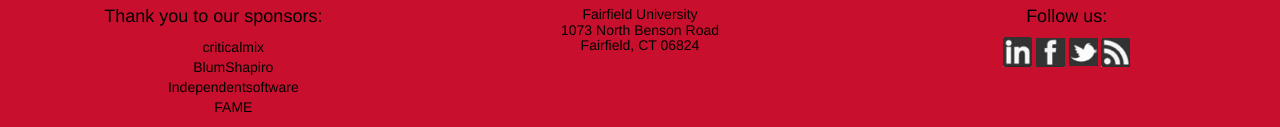
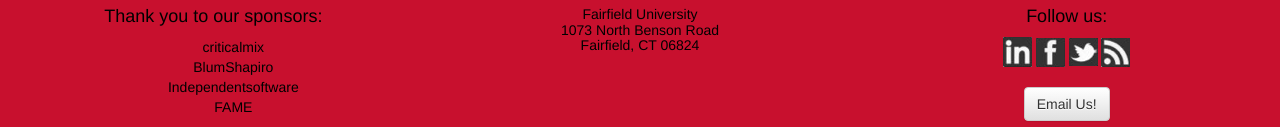
Before and after one commit to fairfield-is135-fall2014/TermProject, a plain HTML site: page index.html in a window 1280 px wide. Shown: the part 1842-1969 px from the top of the page. Drawn offline with nearby package versions, Linux system fonts and the light colour scheme.

Commit message:
added email button to footer

```diff
--- a/index.html
+++ b/index.html
@@ -19,7 +19,7 @@
       <header class="row">
         <h1>Fairfield University</h1>
         <h2>Business Plan Competition</h2>
-        <nav id="user-links"><a href="register">Register</a>    <a href="login">Login</a></nav>
+        <nav id="user-links"><a href="register">Register</a>         <a href="login">Login</a></nav>
 
         <div id="navbar">
           <ul class="nav nav-pills">
@@ -244,6 +244,11 @@
           <div class="col-md-4">
             <p> <h4>Follow us:</h4></p>
             <img src="images/in2.png" alt=""> <img src="images/facebook3.png" alt=""> <img src="images/twitter3.png" alt=""> <img src="images/feed.png" alt="">
+           <br>
+           <br>
+
+            <!-- Standard button -->
+            <button type="button" class="btn btn-default">Email Us!</button>
           </div>
         </div>
       </footer>
--- a/styles/base.css
+++ b/styles/base.css
@@ -28,6 +28,8 @@ div.row {
 
 
 
+
+
 }
 
 
@@ -55,6 +57,9 @@ div.row {
   padding-left: 1em;
 
   float: right;
+
+
+
 
 
 }
```
